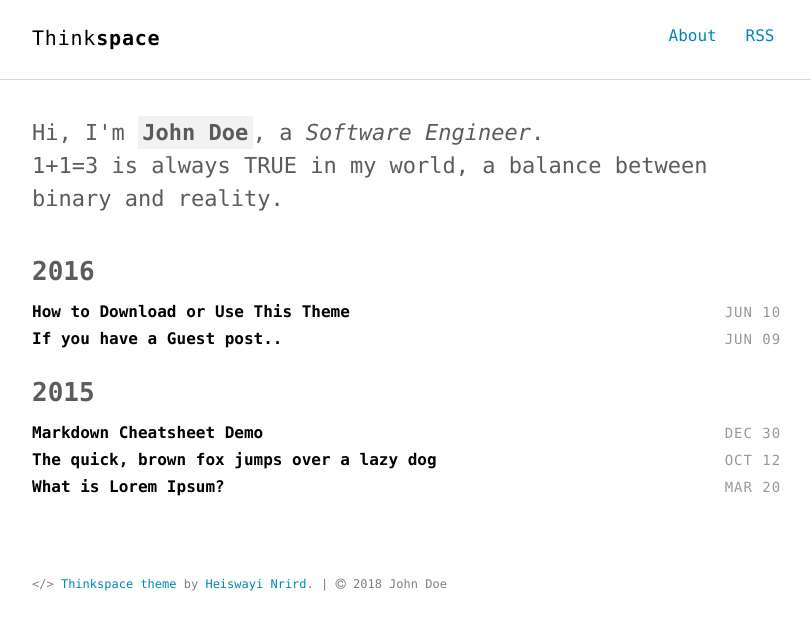
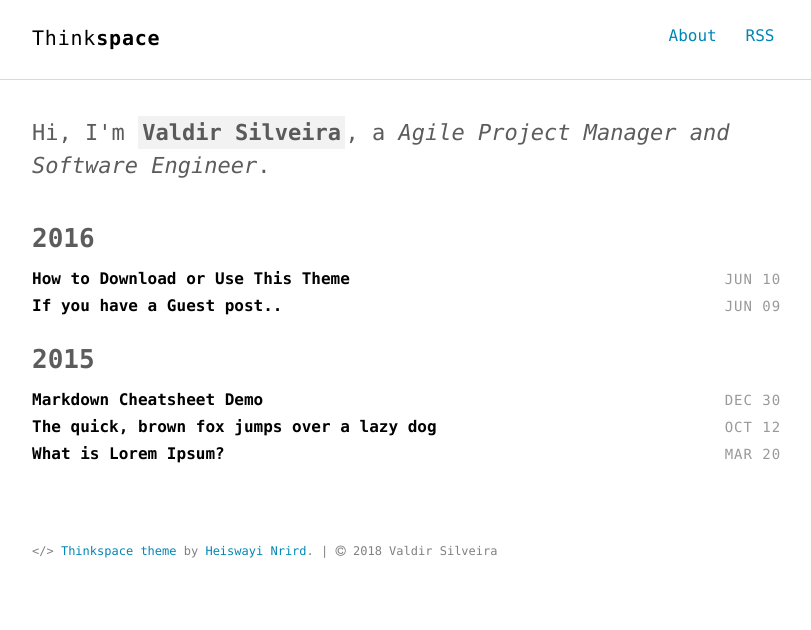
Before and after one commit to valdirsjr/valdirsjr.github.io, a Jekyll site: the page built from index.html, in a window 1280 px wide. Shown: the top 630 px of the page, without its empty margins (232-1043 px from the left). Built offline with Jekyll 4.4.1, drawn with Linux system fonts in a browser that asks for light colours.

Commit message:
Update _config.yml
New bio

```diff
--- a/_config.yml
+++ b/_config.yml
@@ -29,9 +29,9 @@ sass:
 
 # Author settings
 author:
-  name     : "John Doe"
-  job      : "Software Engineer"
-  bio      : "1+1=3 is always TRUE in my world, a balance between binary and reality."
+  name     : "Valdir Silveira"
+  job      : "Agile Project Manager and Software Engineer"
+  bio      : ""
   thumb    : /images/author.jpg
   email    : hnrird@gmail.com
   url      : http://heiswayi.github.io
```
